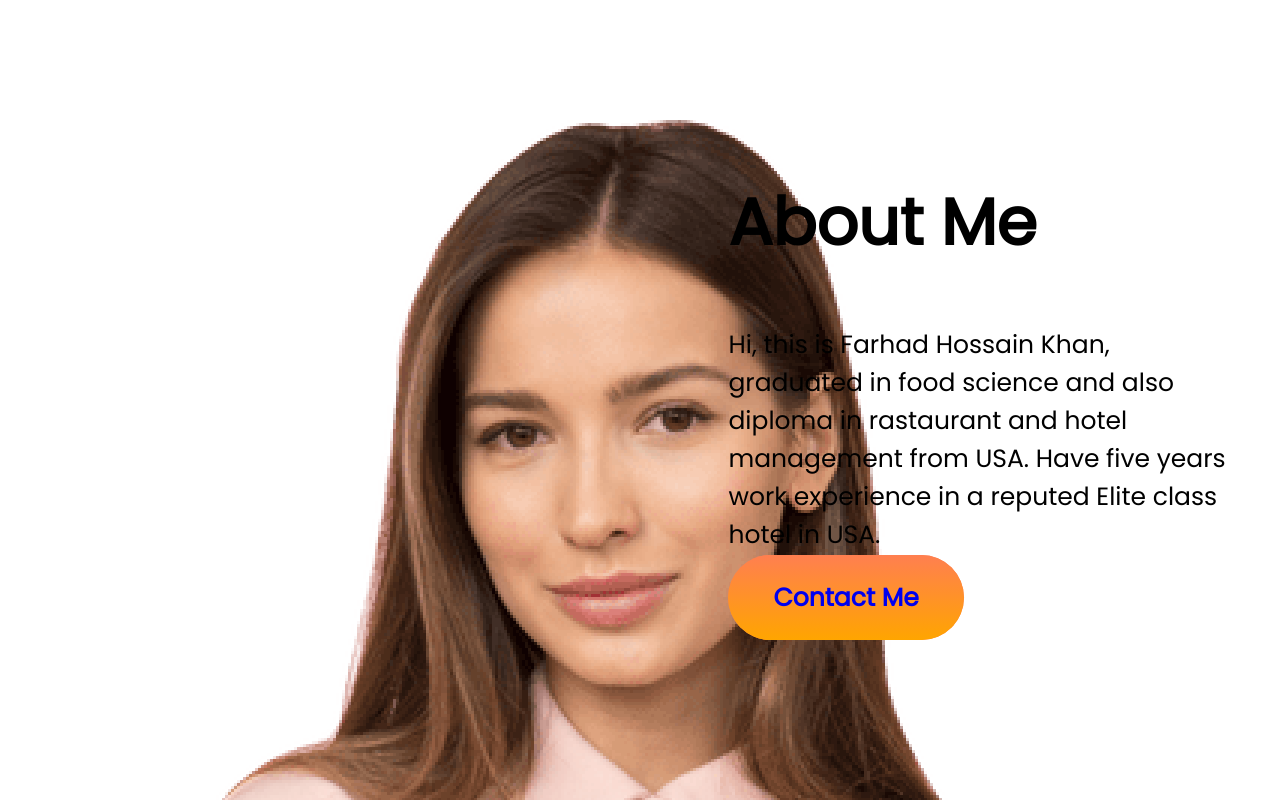
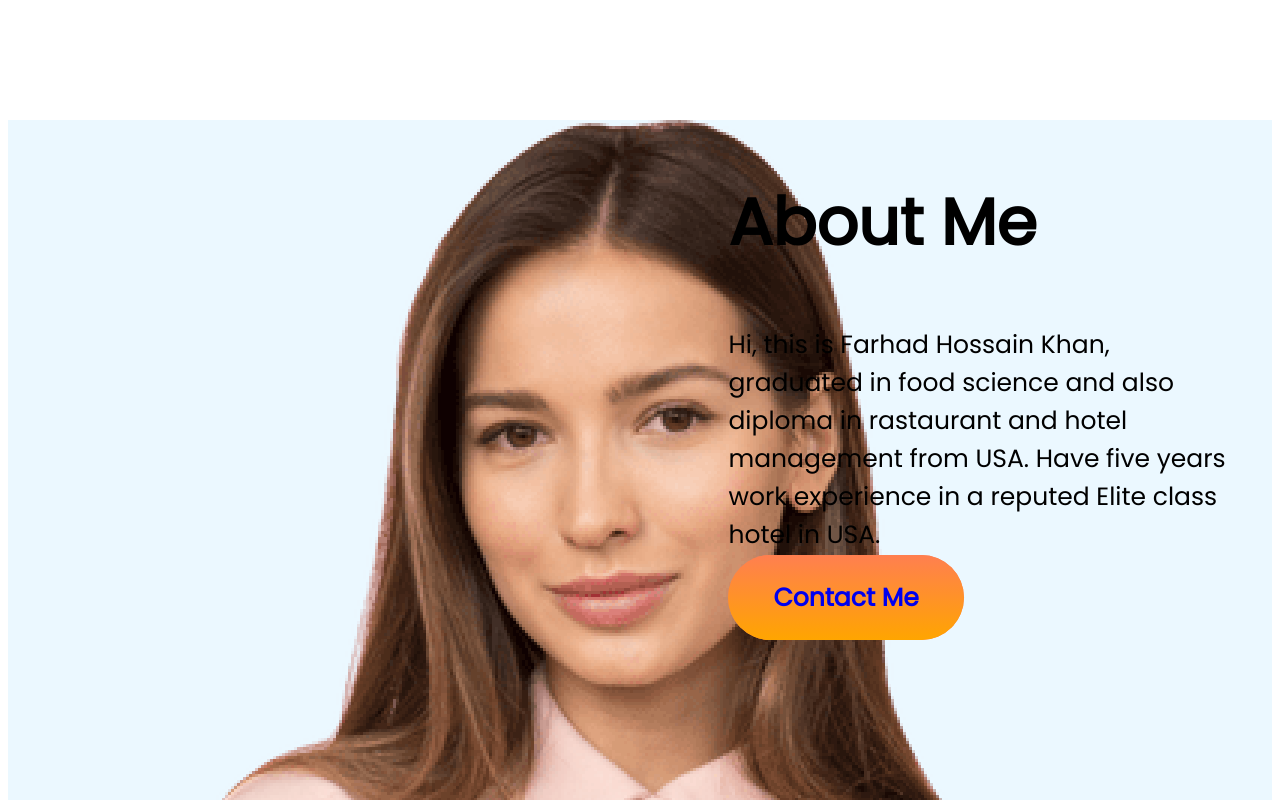
Before and after one commit to farhadhossainkhan/food-hub, a plain HTML site: page index.html in a window 1280 px wide. Shown: the part 900-1700 px from the top of the page. Drawn offline with Linux system fonts and the light colour scheme.

Commit message:
background pic set

```diff
--- a/index.html
+++ b/index.html
@@ -28,7 +28,7 @@
     </section>
 
 
-    <section class="introduction">
+    <section id="image" class="introduction">
         <div class="half-width">
             <img src="images/female/Person Image.png" alt="">
         </div>
--- a/style.css
+++ b/style.css
@@ -28,6 +28,10 @@ padding-right: 3%;
     background-image: linear-gradient(coral, orange);
     font-weight: 700;
 }
+#image{
+    background-image: url(images/shapes/Frame\ 57.jpg);
+    background-position: center;
+}
 .recipie{
     display: flex;
 }
```
